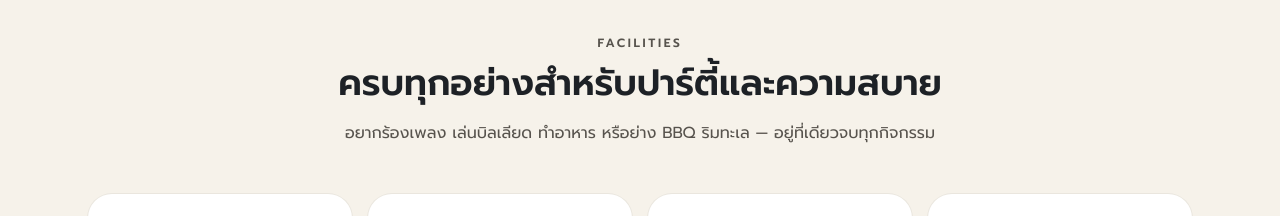
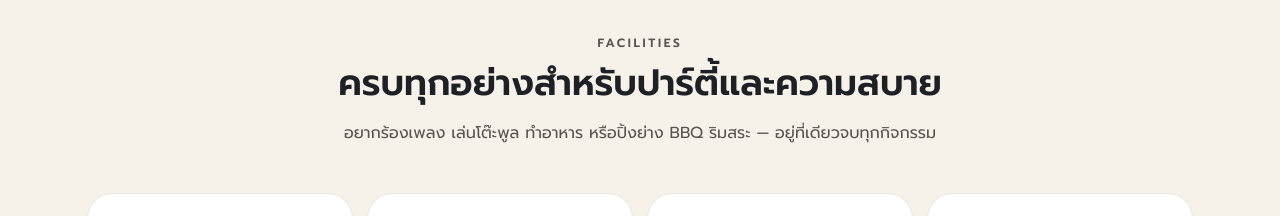
Before and after one commit to comveesa/puya-web, a Next.js app: page / in a window 1280 px wide. Shown: the part 4740-4956 px from the top of the page. Built offline with nearby package versions, Linux system fonts and the light colour scheme; no server answers.

Commit message:
Facilities copy: เล่นโต๊ะพูล / ปิ้งย่างริมสระ (owner wording)

```diff
--- a/app/page.tsx
+++ b/app/page.tsx
@@ -293,7 +293,7 @@ export default function Home() {
           <SectionHeading
             eyebrow="Facilities"
             title="ครบทุกอย่างสำหรับปาร์ตี้และความสบาย"
-            desc="อยากร้องเพลง เล่นบิลเลียด ทำอาหาร หรือย่าง BBQ ริมทะเล — อยู่ที่เดียวจบทุกกิจกรรม"
+            desc="อยากร้องเพลง เล่นโต๊ะพูล ทำอาหาร หรือปิ้งย่าง BBQ ริมสระ — อยู่ที่เดียวจบทุกกิจกรรม"
           />
           <div className="mt-12 grid gap-4 sm:grid-cols-2 lg:grid-cols-4">
             {BUSINESS.facilities.map((f) => (
```
Also changed, not shown: 1 other file (tests, documents, lock files or other folders).
